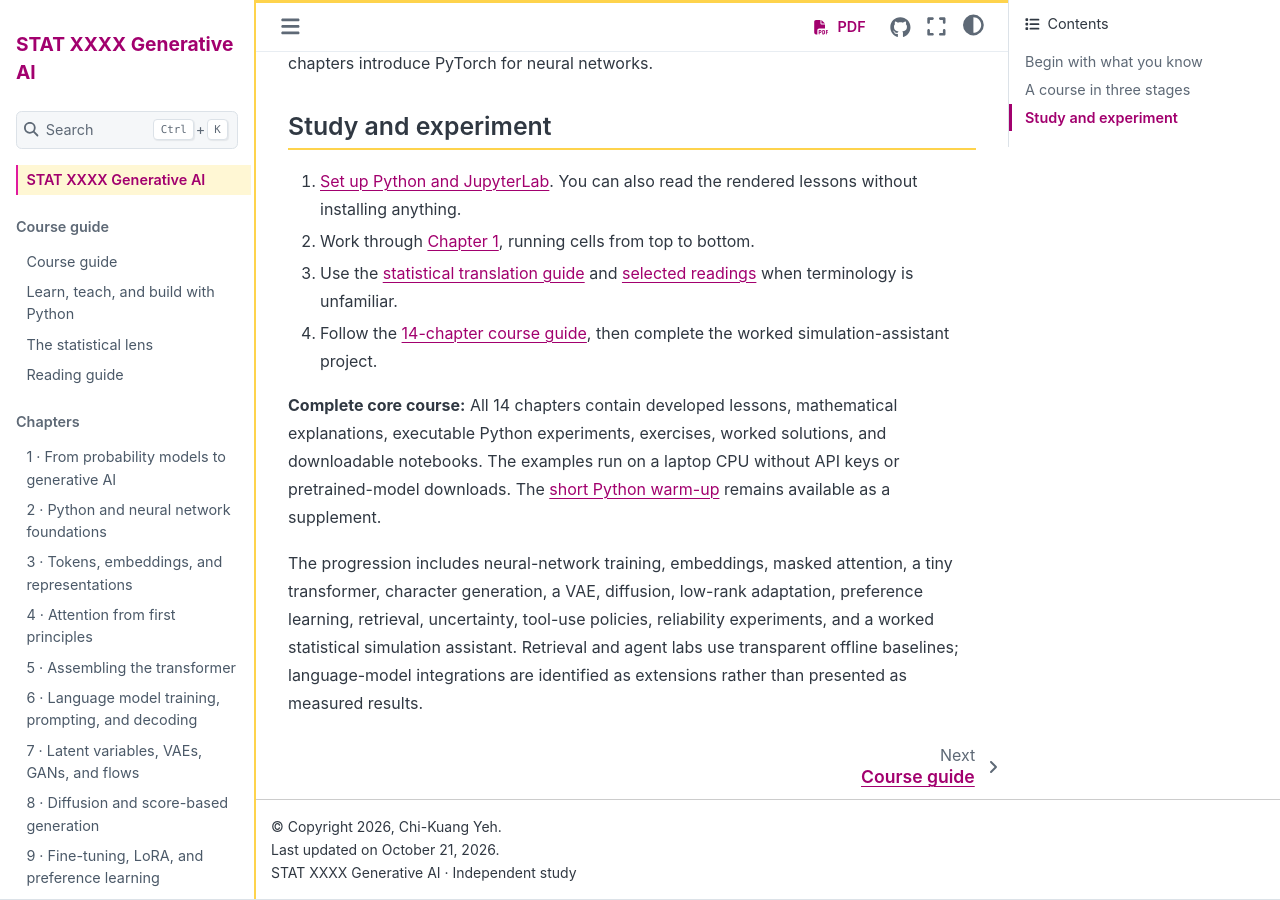
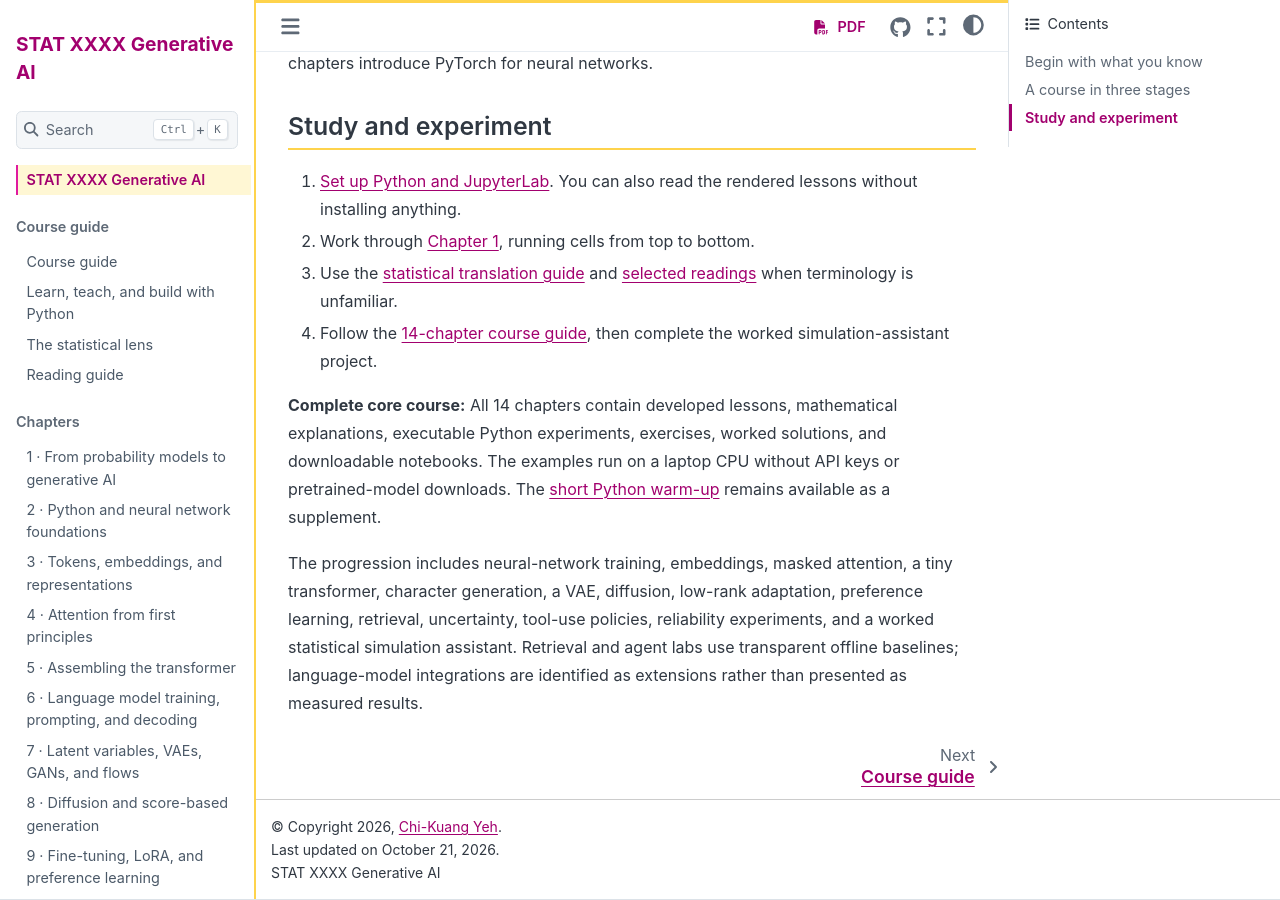
Before and after one commit to chikuang/Teaching-GenAI, a Sphinx documentation site: the page built from docs/index.md, in a window 1280 px wide and 900 px high, scrolled down 1244 px. Built offline with Sphinx 7.4.7 and the Sphinx Book theme 1.1.4, drawn with Linux system fonts in a browser that asks for light colours; some of the changed lines change nothing that is shown.

Commit message:
Link footer author to personal site and simplify course label

```diff
--- /dev/null
+++ b/docs/_templates/copyright.html
@@ -0,0 +1,3 @@
+{% if show_copyright and copyright %}
+<p class="copyright">© Copyright {{ copyright_year | e }}, <a href="{{ author_url | e }}">{{ author | e }}</a>.</p>
+{% endif %}
--- a/docs/conf.py
+++ b/docs/conf.py
@@ -1,7 +1,8 @@
 """Python configuration for the Teaching-GenAI course book."""
 project = "STAT XXXX Generative AI"
 author = "Chi-Kuang Yeh"
-copyright = "2026, Chi-Kuang Yeh"
+copyright_year = "2026"
+copyright = f"{copyright_year}, {author}"
 extensions = ["myst_nb", "sphinx_copybutton", "sphinx_design"]
 exclude_patterns = ["_build", "notebooks"]
 master_doc = "index"
@@ -19,7 +20,12 @@ html_static_path = ["_static"]
 html_css_files = ["course.css"]
 templates_path = ["_templates"]
 html_baseurl = "https://chikuang.github.io/teaching/genai/"
-html_context = {"default_mode": "auto", "course_pdf": "STAT-XXXX-Generative-AI.pdf"}
+html_context = {
+    "default_mode": "auto",
+    "course_pdf": "STAT-XXXX-Generative-AI.pdf",
+    "copyright_year": copyright_year,
+    "author_url": "https://chikuang.github.io/",
+}
 html_theme_options = {
     # The book theme has its own header; avoid duplicate mobile toggle buttons.
     "navbar_persistent": [],
@@ -38,7 +44,7 @@ html_theme_options = {
     "home_page_in_toc": True,
     "logo": {"text": "STAT XXXX Generative AI"},
     "footer_content_items": ["copyright.html", "last-updated.html", "extra-footer.html"],
-    "extra_footer": "STAT XXXX Generative AI · Independent study",
+    "extra_footer": "STAT XXXX Generative AI",
 }
 html_show_sourcelink = True
 html_show_sphinx = False
```
